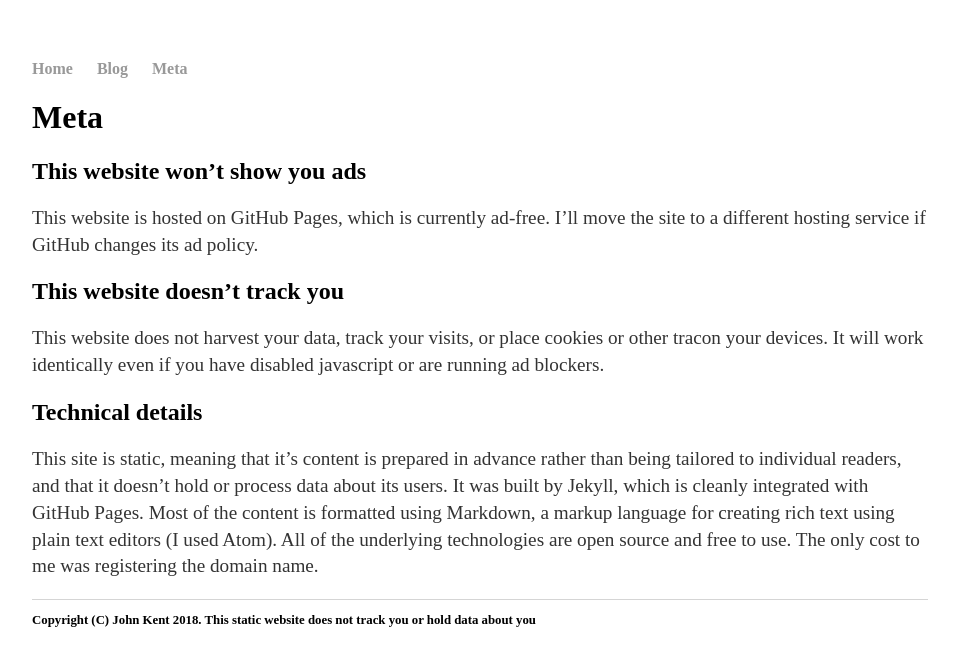
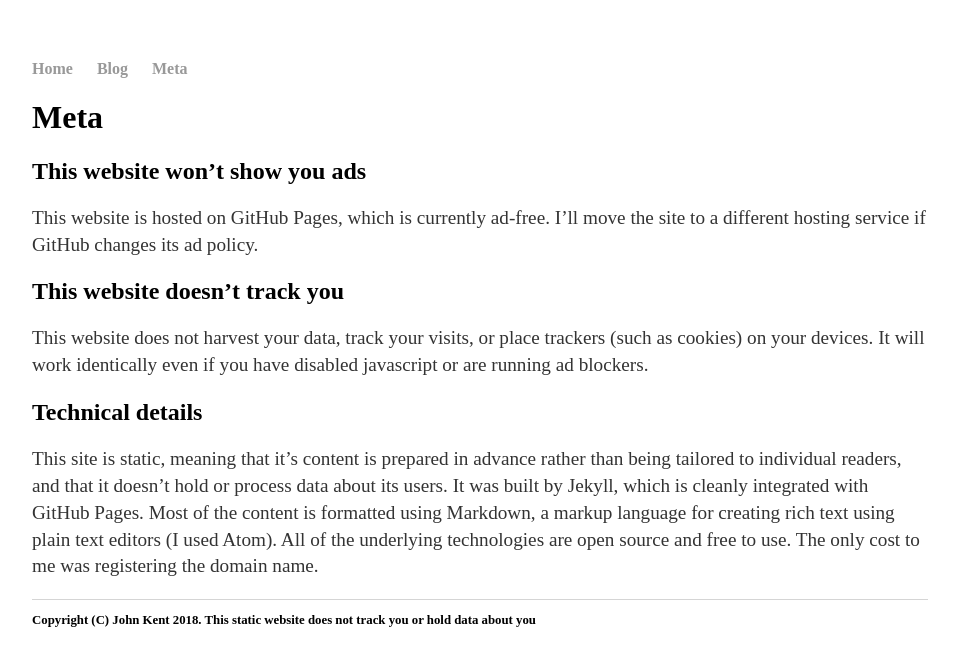
Before and after one commit to KineticLensman/KineticLensman.github.io, a Jekyll site: the page built from meta.md, in a window 1280 px wide. Shown: the top 666 px of the page, without its empty margins (160-1117 px from the left). Built offline with Jekyll 4.4.1, drawn with Linux system fonts in a browser that asks for light colours.

Commit message:
Update meta.md
Fixed typo

```diff
--- a/meta.md
+++ b/meta.md
@@ -9,7 +9,7 @@ This website is hosted on GitHub Pages, which is currently ad-free. I'll move th
 
 ## This website doesn't track you
 
-This website does not harvest your data, track your visits, or place cookies or other tracon your devices. It will work identically even if you have disabled javascript or are running ad blockers.
+This website does not harvest your data, track your visits, or place trackers (such as cookies) on your devices. It will work identically even if you have disabled javascript or are running ad blockers.
 
 ## Technical details
 
```
